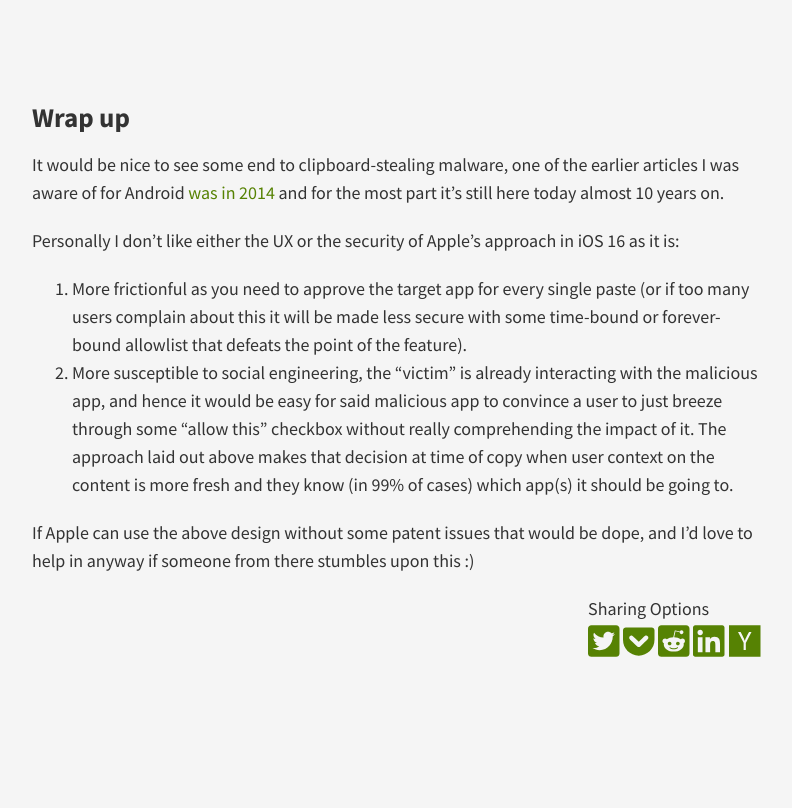
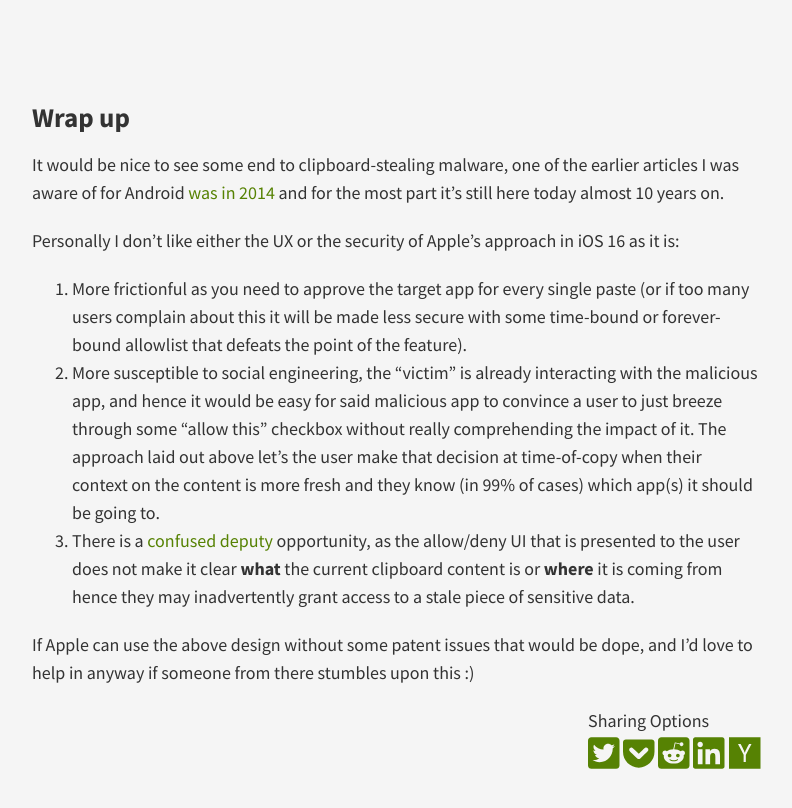
Before and after one commit to joekir/joekir.github.io, a Jekyll site: the page built from _posts/2022-09-25-clipboard-protection-mechanism-patent.md, in a window 1280 px wide and 900 px high, scrolled down 1604 px. Shown: the top 808 px of the window, without its empty margins (244-1036 px from the left). Built offline with Jekyll 4.4.1, drawn with Linux system fonts in a browser that asks for light colours; nearby versions of some CDN libraries; comment, search, counter and statistics services are not loaded.

Commit message:
Update 2022-09-25-clipboard-protection-mechanism-patent.md

```diff
--- a/_posts/2022-09-25-clipboard-protection-mechanism-patent.md
+++ b/_posts/2022-09-25-clipboard-protection-mechanism-patent.md
@@ -101,6 +101,7 @@ It would be nice to see some end to clipboard-stealing malware, one of the earli
 Personally I don't like either the UX or the security of Apple's approach in iOS 16 as it is:
 
 1. More frictionful as you need to approve the target app for every single paste (or if too many users complain about this it will be made less secure with some time-bound or forever-bound allowlist that defeats the point of the feature).
-2. More susceptible to social engineering, the "victim" is already interacting with the malicious app, and hence it would be easy for said malicious app to convince a user to just breeze through some "allow this" checkbox without really comprehending the impact of it. The approach laid out above makes that decision at time of copy when user context on the content is more fresh and they know (in 99% of cases) which app(s) it should be going to.
+2. More susceptible to social engineering, the "victim" is already interacting with the malicious app, and hence it would be easy for said malicious app to convince a user to just breeze through some "allow this" checkbox without really comprehending the impact of it. The approach laid out above let's the user make that decision at time-of-copy when their context on the content is more fresh and they know (in 99% of cases) which app(s) it should be going to.
+3. There is a [confused deputy](https://en.m.wikipedia.org/wiki/Confused_deputy_problem) opportunity, as the allow/deny UI that is presented to the user does not make it clear **what** the current clipboard content is or **where** it is coming from hence they may inadvertently grant access to a stale piece of sensitive data.
 
 If Apple can use the above design without some patent issues that would be dope, and I'd love to help in anyway if someone from there stumbles upon this :)
```
